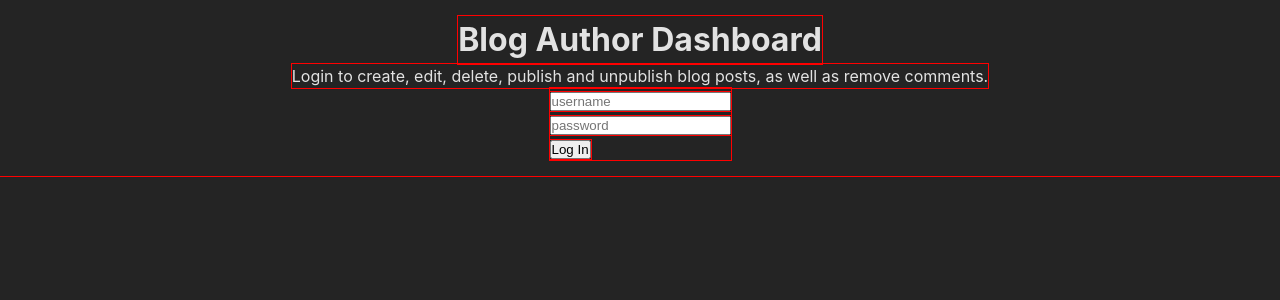
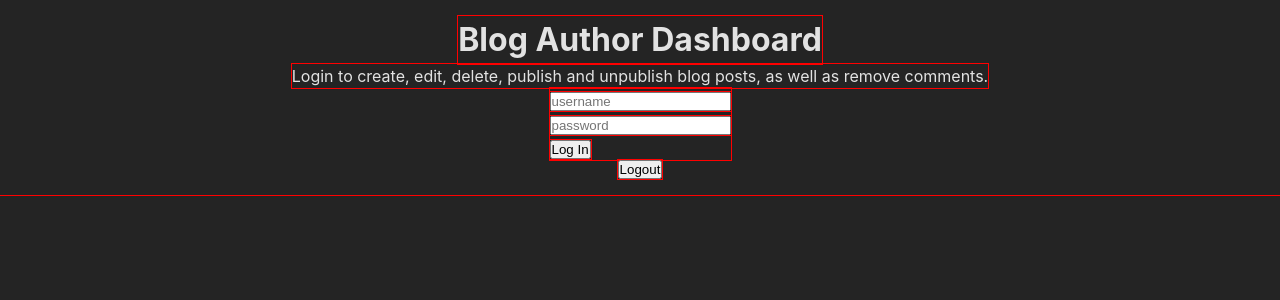
Before and after one commit to JustWaveThings/blog_api_author, a React (Vite) app: page /login in a window 1280 px wide. Shown: the top 300 px of the page. Built offline with nearby package versions, Linux system fonts and the light colour scheme.

Commit message:
add login/out buttons where appropriate

```diff
--- a/src/components/Header.jsx
+++ b/src/components/Header.jsx
@@ -2,12 +2,12 @@ import { Link } from 'react-router-dom';
 import logout from '../utils/logout';
 
 function Header() {
-
   return (
     <div className='header'>
       <h2>This is the Blog Authoring Frontend</h2>
       <Link to='/'>Post List</Link>
       <Link to='editor'>Create New Post</Link>
+      <Link to='login'>login</Link>
       <button onClick={() => logout()}>Logout</button>
     </div>
   );
--- a/src/components/Login.jsx
+++ b/src/components/Login.jsx
@@ -1,6 +1,7 @@
 import React from 'react';
 import { useNavigate, Form, useActionData } from 'react-router-dom';
 import login from '../utils/login';
+import logout from '../utils/logout';
 
 export const action = async ({ request }) => {
   const form = await request.formData();
@@ -16,7 +17,6 @@ export const action = async ({ request }) => {
 
 function Login() {
   const actionData = useActionData();
-  console.log(actionData);
 
   return (
     <div className='element'>
@@ -46,6 +46,7 @@ function Login() {
         <br />
         <button type='submit'>Log In</button>
       </Form>
+      <button onClick={() => logout()}>Logout</button>
     </div>
   );
 }
```
